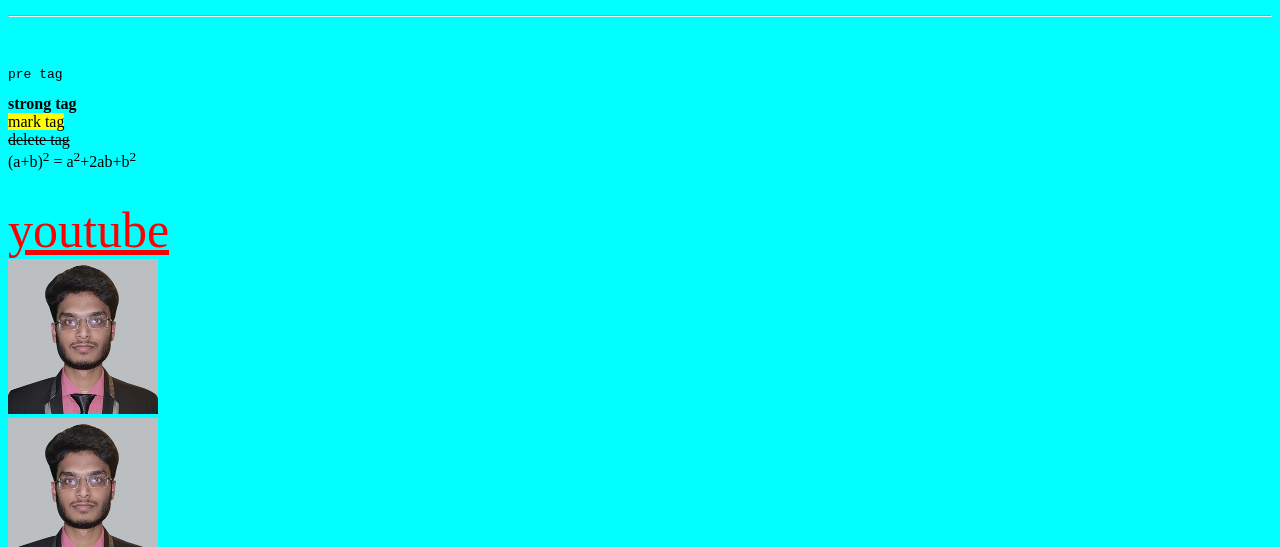
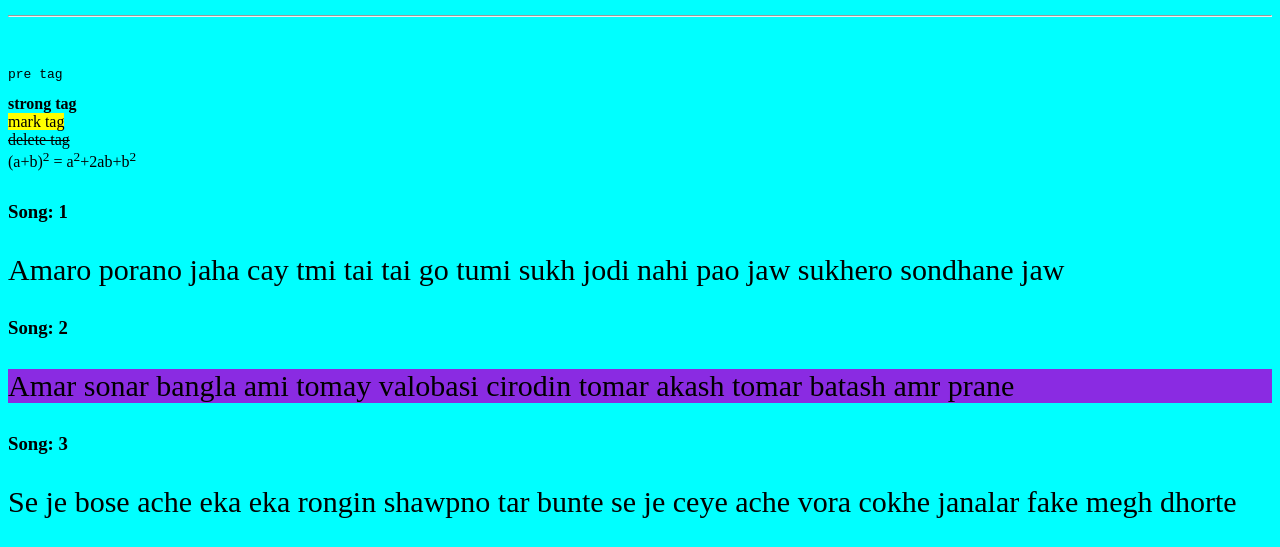
Before and after one commit to shuvo0007/html-basic, a plain HTML site: page test project.html in a window 1280 px wide. Shown: the part 609-1156 px from the top of the page. Drawn offline with nearby package versions, Linux system fonts and the light colour scheme.

Commit message:
new css add

```diff
--- a/test project.html
+++ b/test project.html
@@ -13,7 +13,9 @@
     p{font-size: 30px;}
   </style>
 </head>
+
 <body style="background-color: aqua;"> <!-- css ekhaneo use kora jay. bt alada css file banano better -->
+
   <h1 id="top">h1 tag</h1>
   <h2>h2 tag</h2>
   <h3>h3 tag</h3>  <!-- search engine h er nmbr er opor priority dey -->
@@ -21,16 +23,21 @@
   <h5>h5 tag</h5>
   <h6>h6 tag</h6>
   <h6>h6 tag</h6>
+
+
   <p style="font-size: 50px;color: red;" > <!-- css ekhaneo use kora jay. bt alada css file banano better -->
     paragraph e font size and color
   </p>
+
   <p>
     2 ta line e break <br>
     <b> bold dekhanor jonno </b> <br>
     <u> underline dekhanor jonno </u> <br>
     <i> italic formate dekhanor jonno </i>
   </p>
+
   <hr> <!-- 2 ta p er majhe horizontal line er jonno-->
+
   <p style="font-size: 50px;">
     <pre>pre tag</pre> <!-- kono tag er age choto kore kichu dekhate -->
     <strong>strong tag</strong><br> <!--bold er theke besi bt h er theke kom important -->
@@ -38,6 +45,22 @@
       <del> delete tag </del><br> <!-- kete dewa line dekhanor jonno -->
       (a+b)<sup>2</sup> = a<sup>2</sup>+2ab+b<sup>2</sup> <!-- sup holo power tag -->
   </p>
+
+  <div class="song">
+    <h3>Song: 1</h3>
+    <p>Amaro porano jaha cay tmi tai tai go tumi sukh jodi nahi pao jaw sukhero sondhane jaw</p>
+  </div>
+
+  <div class="song">
+    <h3>Song: 2</h3>
+    <p id="Nsong">Amar sonar bangla ami tomay valobasi cirodin tomar akash tomar batash amr prane</p>
+  </div>
+  <!-- id unique hoy class multiple hoy -->
+  <div class="song">
+    <h3>Song: 3</h3>
+    <p>Se je bose ache eka eka rongin shawpno tar bunte se je ceye ache vora cokhe janalar fake megh dhorte</p>
+  </div>
+
   <a class="youtube" href="https://www.youtube.com/" target="_blank">youtube</a><br> <!-- external link external tab e open hobe-->
   <img src="testpic.jpg" height="155" width="150" alt="shuvo img"><br> <!--alt use kore image er name dewa jay jeta search engine bujhte pare-->
   <a href="https://www.youtube.com/"><img src="testpic.jpg" height="155" width="150" alt="shuvo img"></a><br><!--image button-->
@@ -46,4 +69,5 @@
 
 
 </body>
+
 </html>
--- a/test.css
+++ b/test.css
@@ -2,3 +2,7 @@ a.youtube{font-size: 50px;}
 
 a.youtube:link{color: red;}
 a.gg:link{color: red;}
+/* id er style er # use korte hoy */
+#Nsong{
+  background-color: blueviolet;
+}
```
Also changed, not shown: 1 other file.
